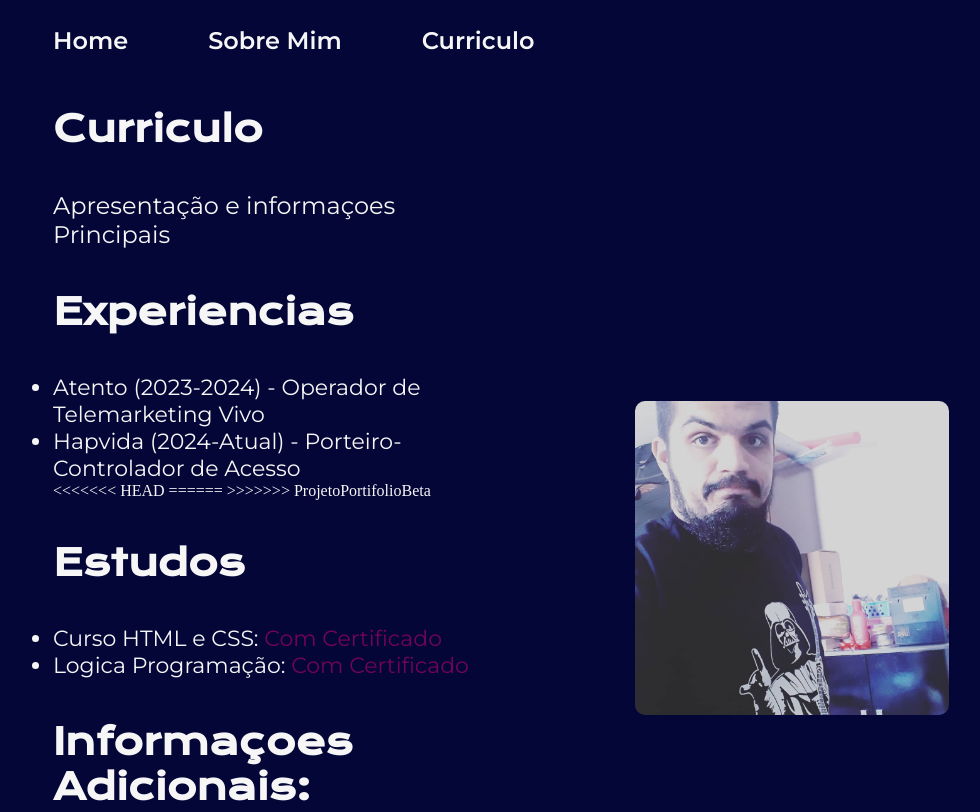
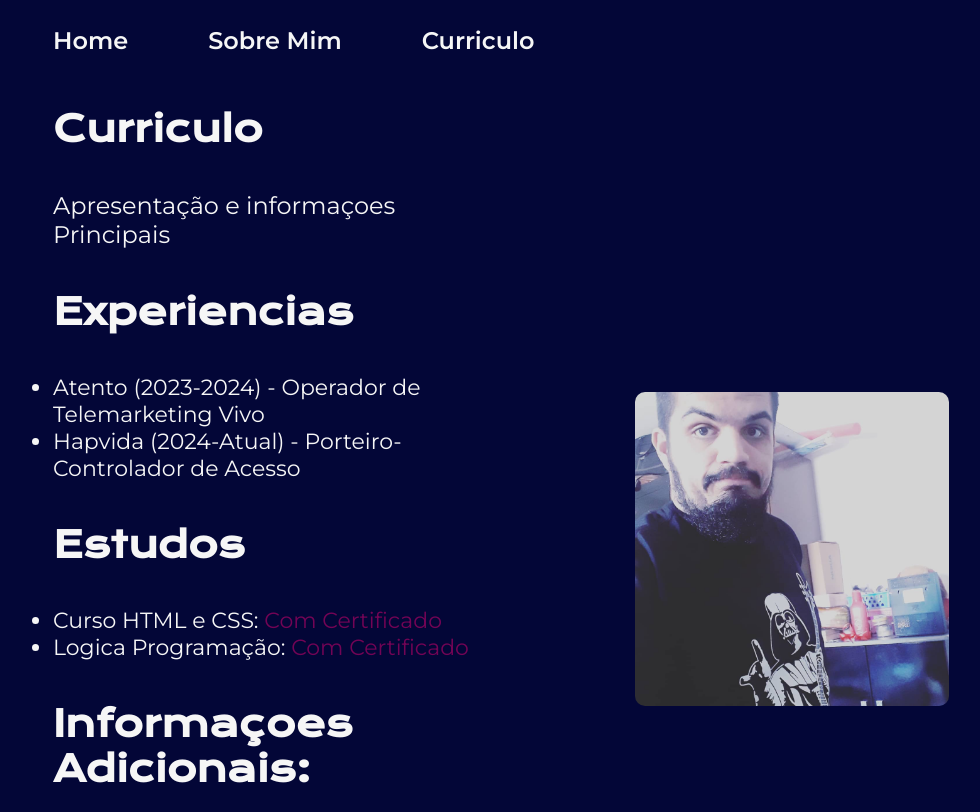
Before and after one commit to gabrielpoukas/portifolio, a plain HTML site: page Curriculo.html in a window 1280 px wide. Shown: the top 812 px of the page, without its empty margins (139-1119 px from the left). Drawn offline with nearby package versions, Linux system fonts and the light colour scheme.

Commit message:
Update Curriculo.html

```diff
--- a/Curriculo.html
+++ b/Curriculo.html
@@ -40,9 +40,6 @@
 
                 <li class="lista">Atento (2023-2024) - Operador de Telemarketing Vivo </li>
                 <li class="lista"> Hapvida (2024-Atual) - Porteiro- Controlador de Acesso</li>
-<<<<<<< HEAD
-======
->>>>>>> ProjetoPortifolioBeta
 
             </ul>
 
```
